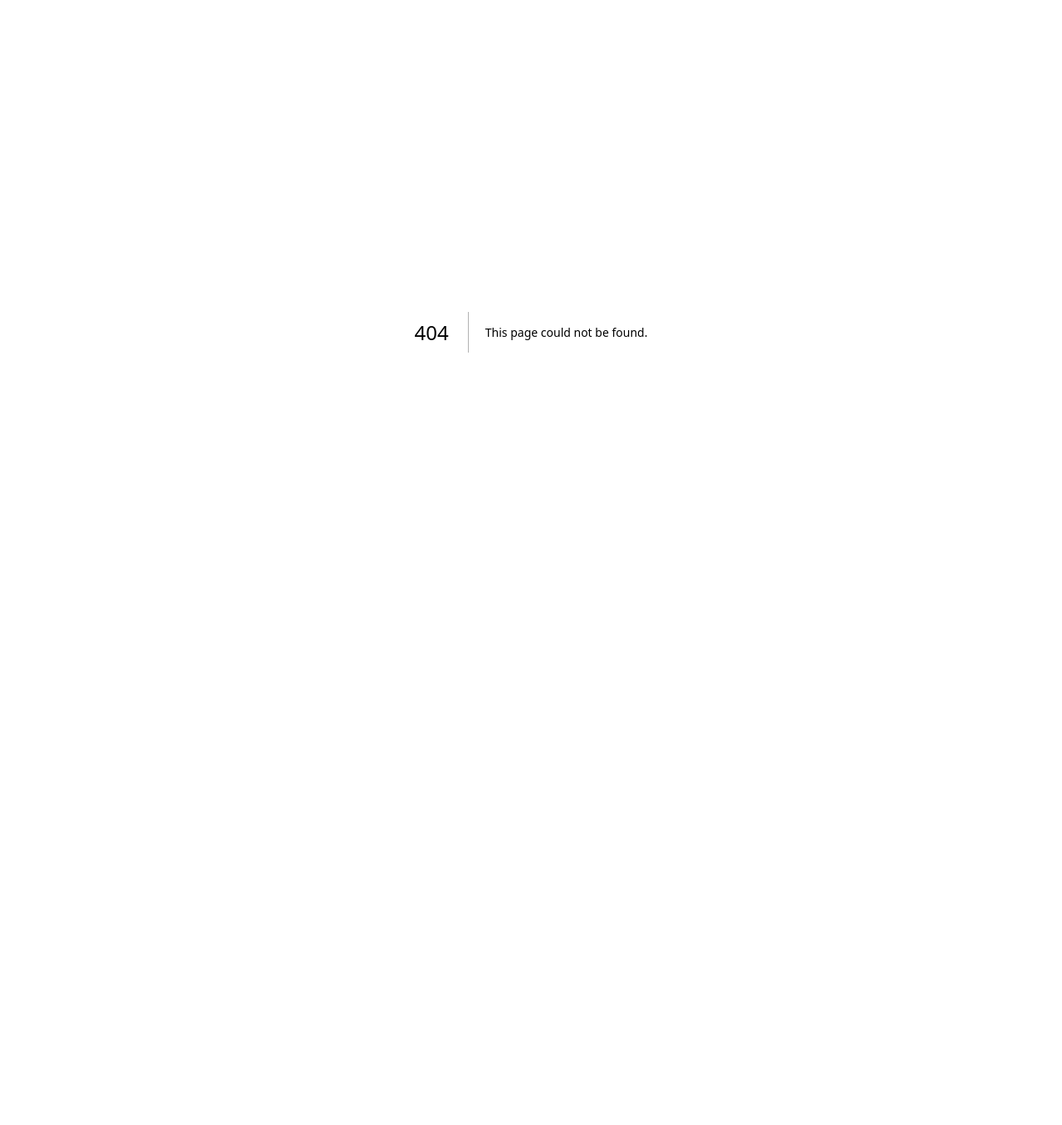
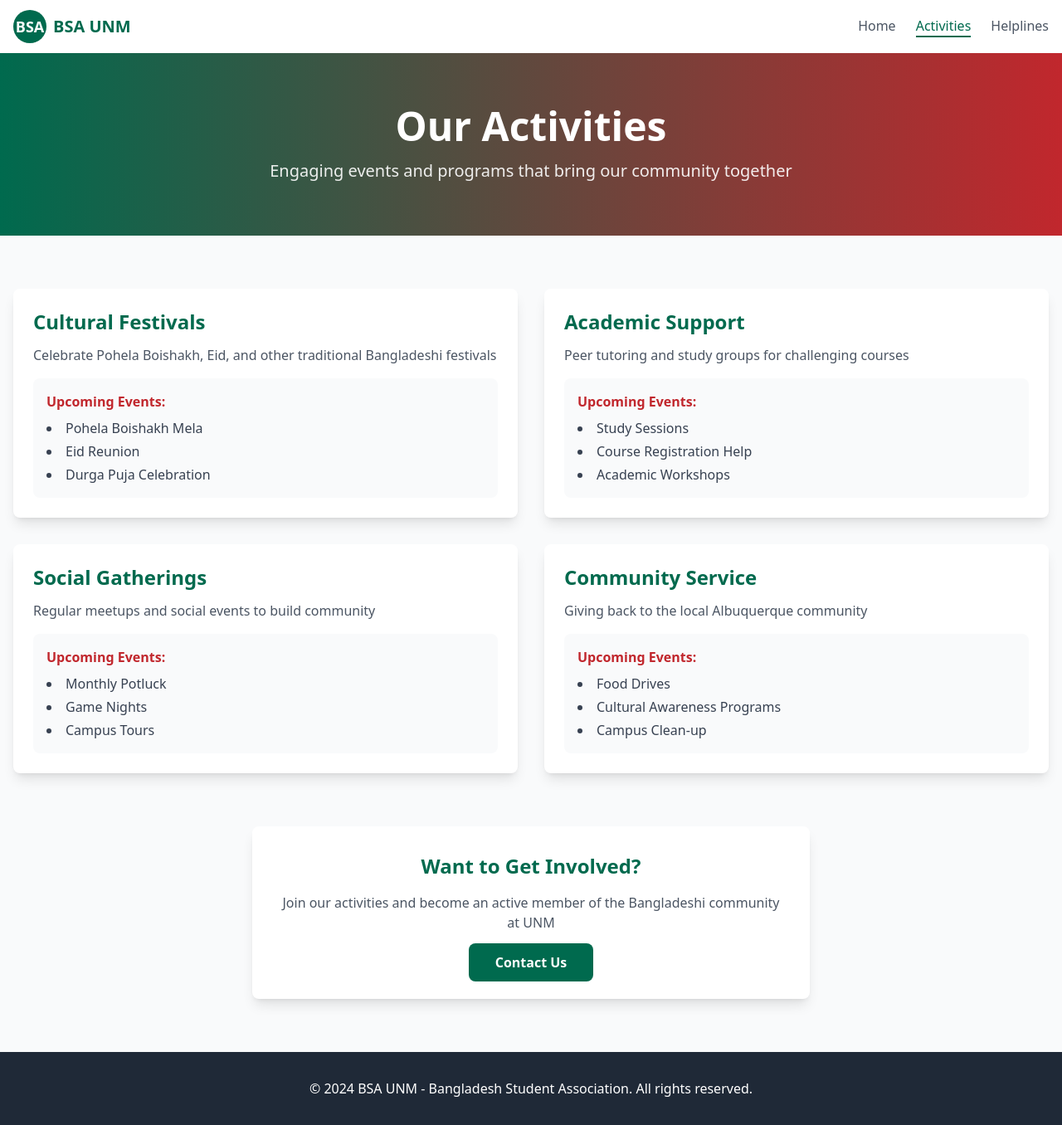
Before and after one commit to SalmanShaikat/bsaunmtesting, a Next.js app: page /activity in a window 1280 px wide. Before the commit this address had no page. Shown: the whole page at 83% size. Before the commit the page ends 800 px from the top, so only its background shows below. Built offline with nearby package versions, Linux system fonts and the light colour scheme.

Commit message:
Create page.tsx

```diff
--- /dev/null
+++ b/app/activity/page.tsx
@@ -0,0 +1,111 @@
+import Link from 'next/link'
+
+export default function Activity() {
+  const activities = [
+    {
+      title: "Cultural Festivals",
+      description: "Celebrate Pohela Boishakh, Eid, and other traditional Bangladeshi festivals",
+      events: ["Pohela Boishakh Mela", "Eid Reunion", "Durga Puja Celebration"]
+    },
+    {
+      title: "Academic Support",
+      description: "Peer tutoring and study groups for challenging courses",
+      events: ["Study Sessions", "Course Registration Help", "Academic Workshops"]
+    },
+    {
+      title: "Social Gatherings",
+      description: "Regular meetups and social events to build community",
+      events: ["Monthly Potluck", "Game Nights", "Campus Tours"]
+    },
+    {
+      title: "Community Service",
+      description: "Giving back to the local Albuquerque community",
+      events: ["Food Drives", "Cultural Awareness Programs", "Campus Clean-up"]
+    }
+  ]
+
+  return (
+    <div className="min-h-screen bg-gray-50">
+      {/* Navigation */}
+      <nav className="bg-white shadow-lg">
+        <div className="container mx-auto px-4 py-3">
+          <div className="flex justify-between items-center">
+            <Link href="/" className="flex items-center space-x-2">
+              <div className="w-10 h-10 bg-bangladesh-green rounded-full flex items-center justify-center">
+                <span className="text-white font-bold text-lg">BSA</span>
+              </div>
+              <span className="text-xl font-bold text-bangladesh-green">BSA UNM</span>
+            </Link>
+            <div className="flex space-x-6">
+              <Link href="/" className="text-gray-600 hover:text-bangladesh-green font-medium">
+                Home
+              </Link>
+              <Link href="/activity" className="text-bangladesh-green font-medium border-b-2 border-bangladesh-green">
+                Activities
+              </Link>
+              <Link href="/helplines" className="text-gray-600 hover:text-bangladesh-green font-medium">
+                Helplines
+              </Link>
+            </div>
+          </div>
+        </div>
+      </nav>
+
+      {/* Header */}
+      <header className="bg-gradient-to-r from-bangladesh-green to-unm-red py-16">
+        <div className="container mx-auto px-4 text-center">
+          <h1 className="text-4xl md:text-5xl font-bold text-white mb-4">Our Activities</h1>
+          <p className="text-xl text-white opacity-90">
+            Engaging events and programs that bring our community together
+          </p>
+        </div>
+      </header>
+
+      {/* Activities Section */}
+      <main className="container mx-auto px-4 py-16">
+        <div className="grid md:grid-cols-2 gap-8">
+          {activities.map((activity, index) => (
+            <div key={index} className="bg-white rounded-lg shadow-lg p-6 hover:shadow-xl transition duration-300">
+              <h3 className="text-2xl font-bold text-bangladesh-green mb-3">{activity.title}</h3>
+              <p className="text-gray-600 mb-4">{activity.description}</p>
+
+              <div className="bg-gray-50 rounded-lg p-4">
+                <h4 className="font-semibold text-unm-red mb-2">Upcoming Events:</h4>
+                <ul className="list-disc list-inside space-y-1">
+                  {activity.events.map((event, eventIndex) => (
+                    <li key={eventIndex} className="text-gray-700">{event}</li>
+                  ))}
+                </ul>
+              </div>
+            </div>
+          ))}
+        </div>
+
+        {/* Call to Action */}
+        <div className="text-center mt-16">
+          <div className="bg-white rounded-lg shadow-lg p-8 max-w-2xl mx-auto">
+            <h3 className="text-2xl font-bold text-bangladesh-green mb-4">
+              Want to Get Involved?
+            </h3>
+            <p className="text-gray-600 mb-6">
+              Join our activities and become an active member of the Bangladeshi community at UNM
+            </p>
+            <Link
+              href="/helplines"
+              className="bg-bangladesh-green text-white px-8 py-3 rounded-lg font-semibold hover:bg-green-800 transition duration-300"
+            >
+              Contact Us
+            </Link>
+          </div>
+        </div>
+      </main>
+
+      {/* Footer */}
+      <footer className="bg-gray-800 text-white py-8">
+        <div className="container mx-auto px-4 text-center">
+          <p>&copy; 2024 BSA UNM - Bangladesh Student Association. All rights reserved.</p>
+        </div>
+      </footer>
+    </div>
+  )
+}
```
